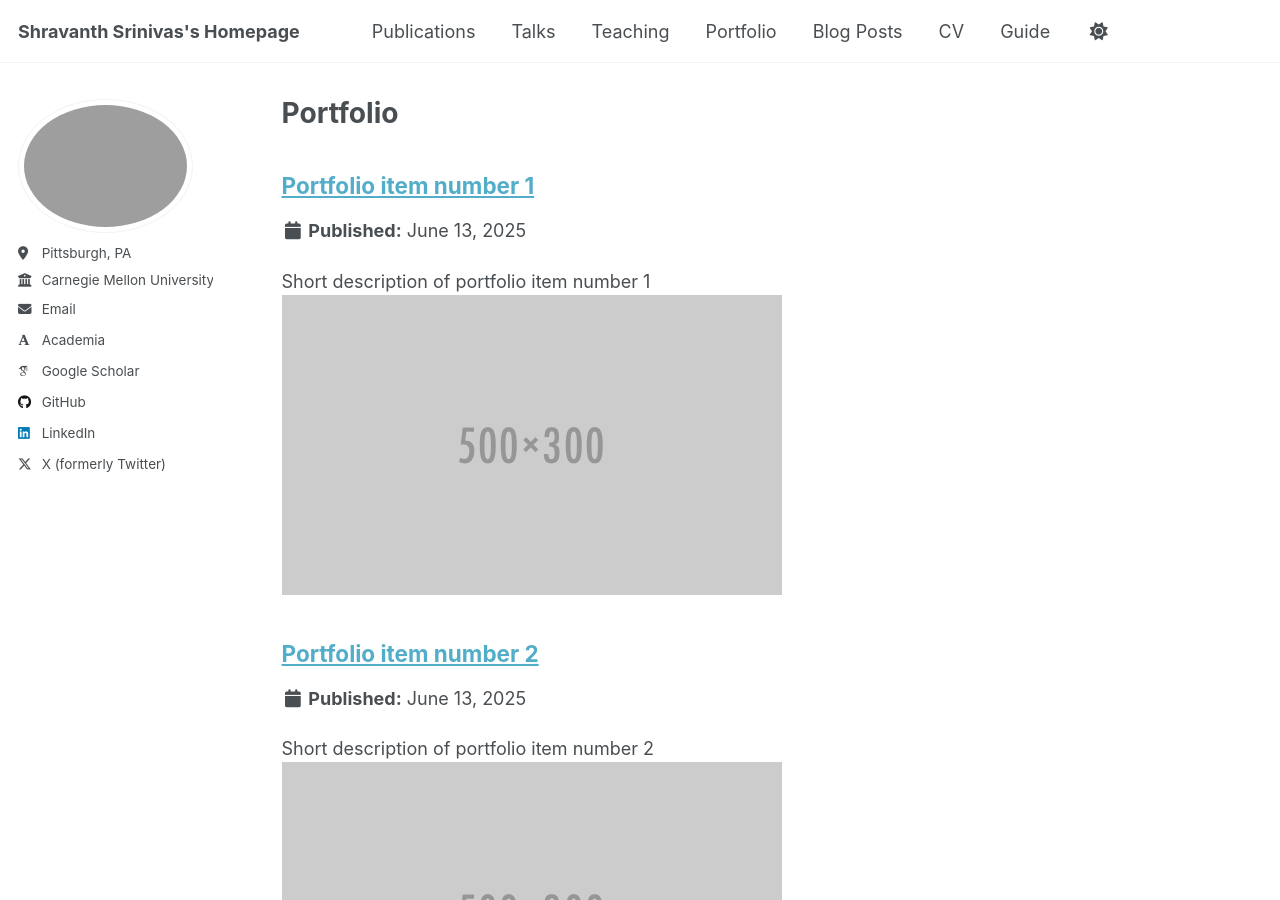
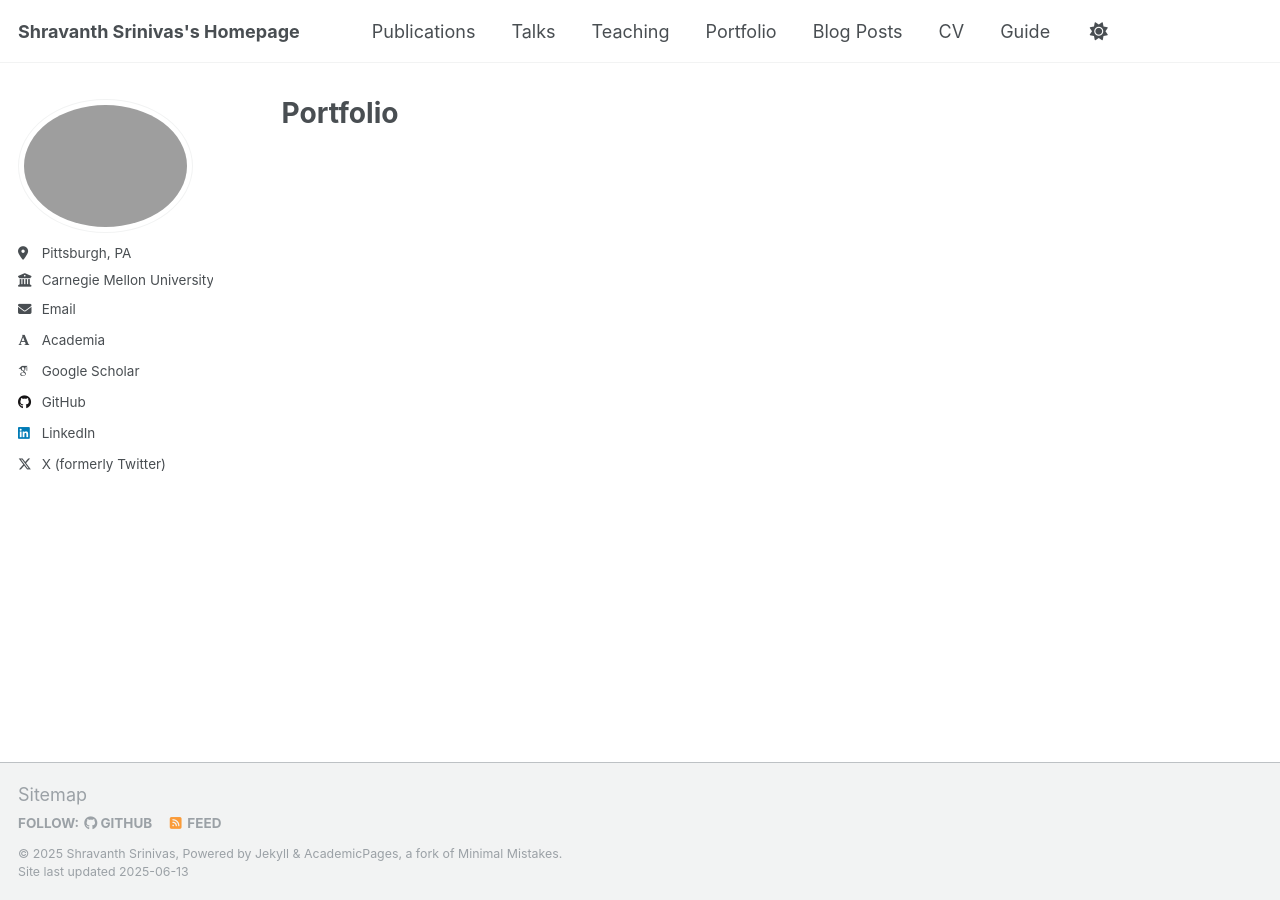
Before and after one commit to notshravanth/shravanth.github.io, a Jekyll site: the page built from _pages/portfolio.html, in a window 1280 px wide and 900 px high. Built offline with Jekyll 4.4.1, drawn with Linux system fonts in a browser that asks for light colours; some web fonts are replaced; part of the change alters nothing that is shown.

Commit message:
Update _config.yml

```diff
--- a/_config.yml
+++ b/_config.yml
@@ -89,7 +89,7 @@ publication_category:
 teaser                   :  # filename of teaser fallback teaser image placed in /images/, .e.g. "500x300.png"
 breadcrumbs              : false # true, false (default)
 words_per_minute         : 160
-future                   : true
+future                   : false
 read_more                : "disabled" # if enabled, adds "Read more" links to excerpts
 talkmap_link             : false      #change to true to add link to talkmap on talks page
 comments:
@@ -220,9 +220,9 @@ collections:
   publications:
     output: true
     permalink: /:collection/:path/
-  portfolio:
-    output: false
-    permalink: /:collection/:path/
+  # portfolio:
+  #   output: false
+  #   permalink: /:collection/:path/
   talks:
     output: true
     permalink: /:collection/:path/
```
